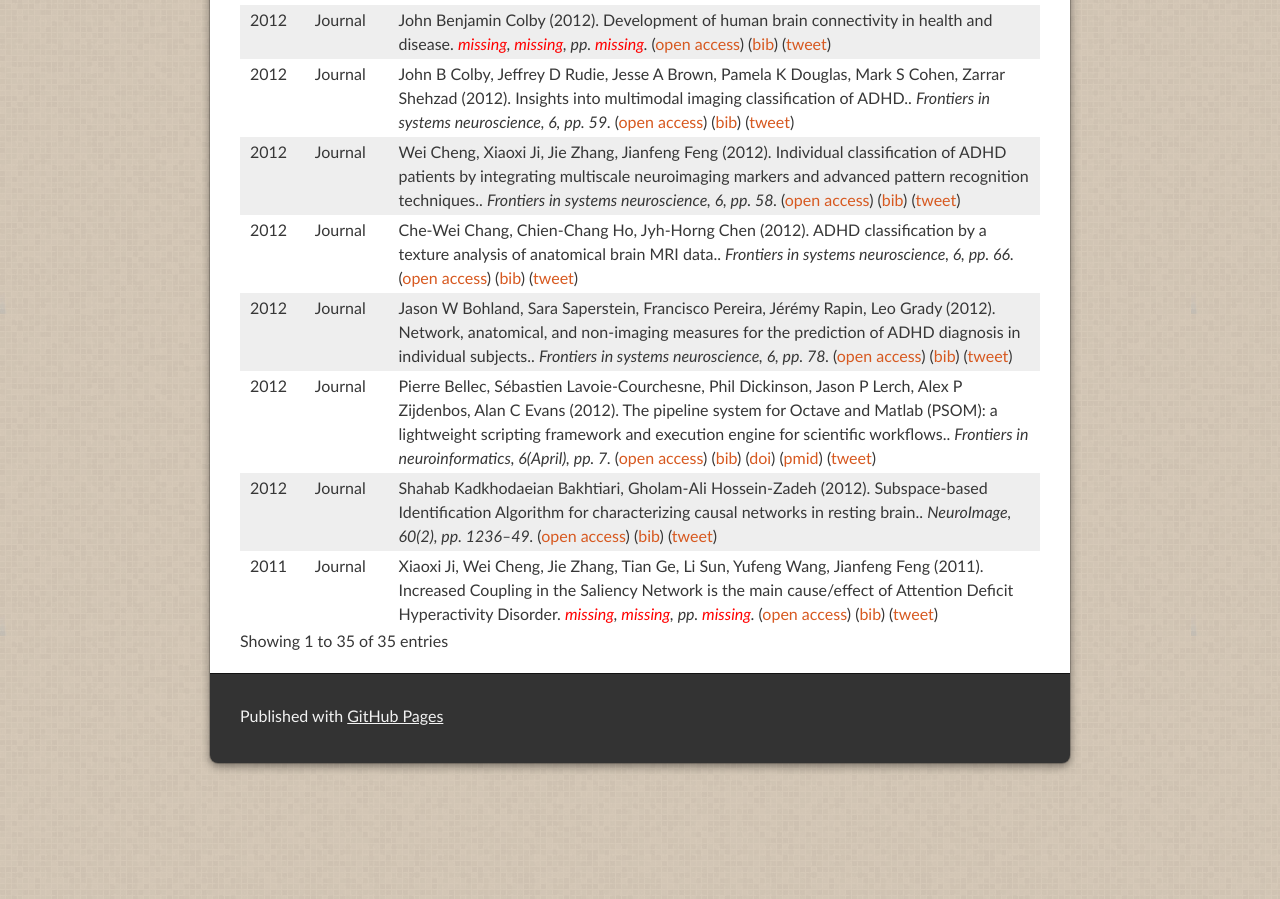
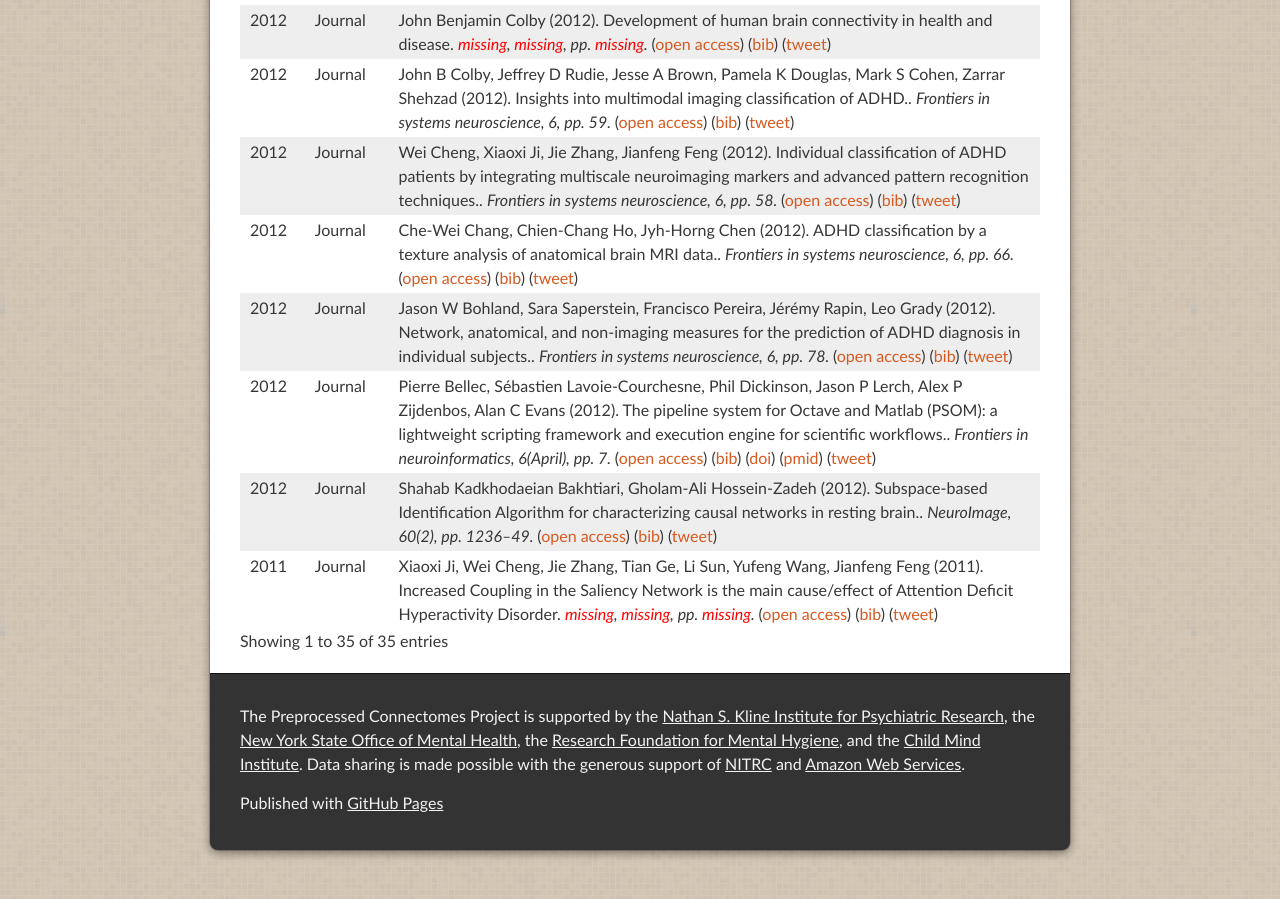
Before and after one commit to preprocessed-connectomes-project/preprocessed-connectomes-project.github.io, a Jekyll site: the page built from publications.md, in a window 1280 px wide and 900 px high, scrolled down 2584 px. Built offline with Jekyll 4.4.1, drawn with Linux system fonts in a browser that asks for light colours; nearby versions of some CDN libraries; before the commit the page ends 3397 px from its top, so only the background shows below that.

Commit message:
added funding

```diff
--- a/_layouts/page.html
+++ b/_layouts/page.html
@@ -42,6 +42,10 @@
 
             <!-- FOOTER  -->
             <footer class="inner">
+				<p>The Preprocessed Connectomes Project is supported by the <a href="http://www.rfmh.org">Nathan S. Kline
+				    Institute for Psychiatric Research</a>, the <a href="https://www.omh.ny.gov/">New York State Office of Mental Health</a>, the <a href="http://corporate.rfmh.org">Research Foundation
+					for Mental Hygiene</a>, and the <a href="http://www.chilmdmind.org">Child Mind Institute</a>. Data sharing is made possible with the generous support
+					of <a href="http://www.nitrc.org">NITRC</a> and <a href="http://aws.amazon.com">Amazon Web Services</a>.</p>
                 <p>Published with <a href="http://pages.github.com">GitHub Pages</a></p>
             </footer>
 
```
